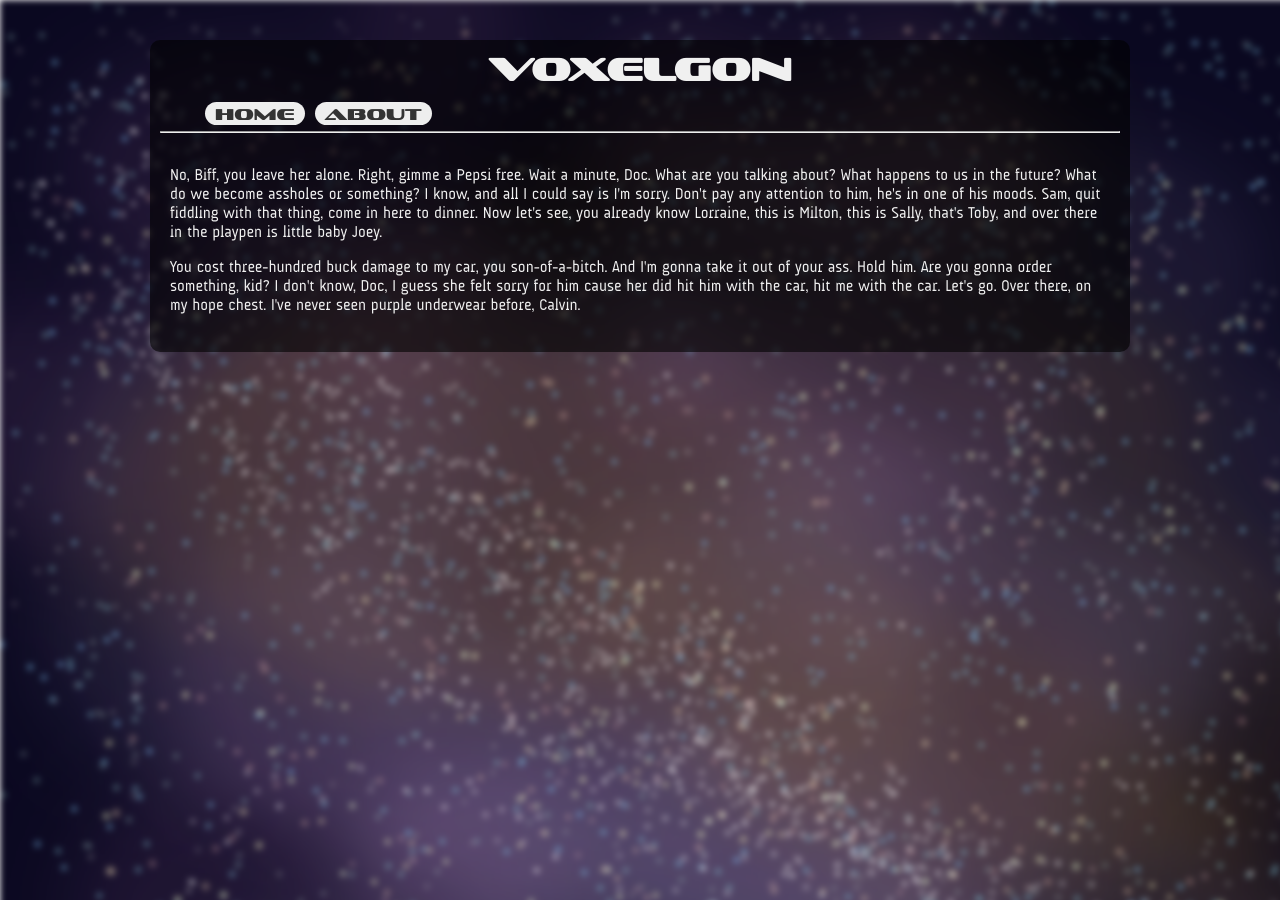
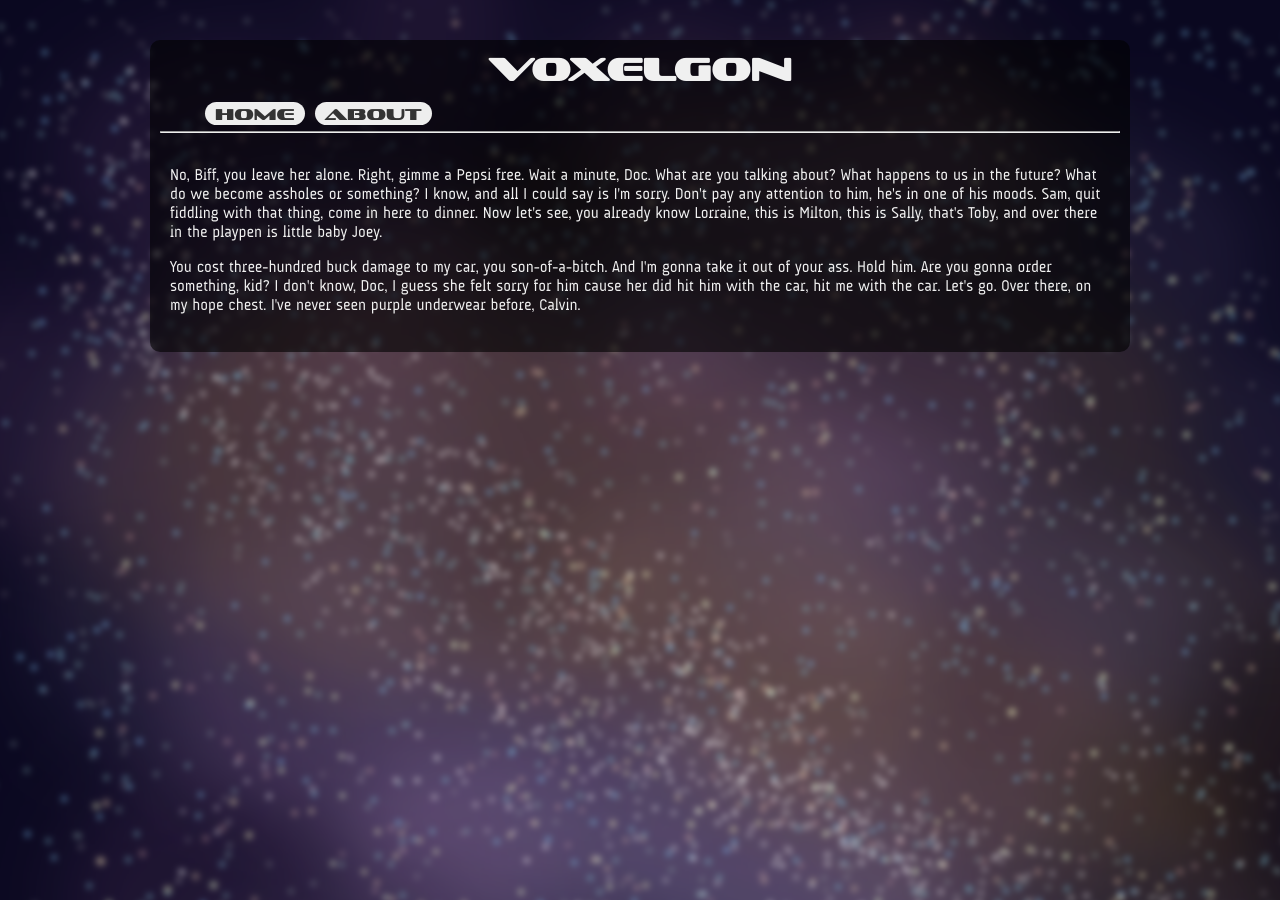
Before and after one commit to Voxelgon/Voxelgon.github.io, a Jekyll site: the page built from index.html, in a window 1280 px wide. Built offline with Jekyll 4.4.1, drawn with Linux system fonts in a browser that asks for light colours.

Commit message:
bye blurry edges! hello sass!

```diff
--- a/css/style.css
+++ b/css/style.scss
@@ -1,3 +1,9 @@
+---
+---
+
+$bg-color: #0a0820;
+$bg-blur: 3px;
+
 @font-face {
     font-family: Sofachrome;
     src: url(/fonts/sofachrome.ttf);
@@ -14,25 +20,28 @@ body {
     color: #F0F0F0;
     padding: 0;
     margin: 0;
+    overflow: hidden;
 }
 
 #background {
     position: fixed;
-    top: -10;
-    left: -10;
-    right: -10;
+    top: -10px;
+    left: -10px;
+    right: -10px;
+    bottom: -10px;
     z-index: 1;
     display: block;
     width: 110%;
     height: 110%;
-    background-color: #0A0820;
+    background-color: $bg-color;
     background-image: url('/img/bg-qr.png');
     background-size: cover;
-    -webkit-filter: blur(3px);
-    -moz-filter: blur(3px);
-    -o-filter: blur(3px);
-    -ms-filter: blur(3px);
-    filter: blur(3px);
+    -webkit-filter: blur($bg-blur);
+    -moz-filter: blur($bg-blur);
+    -o-filter: blur($bg-blur);
+    -ms-filter: blur($bg-blur);
+    filter: blur($bg-blur);
+    overflow: hidden;
 }
 
 a {
```
